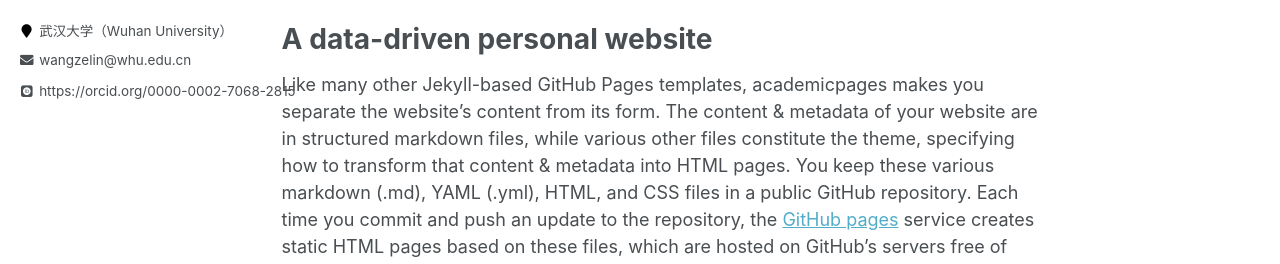
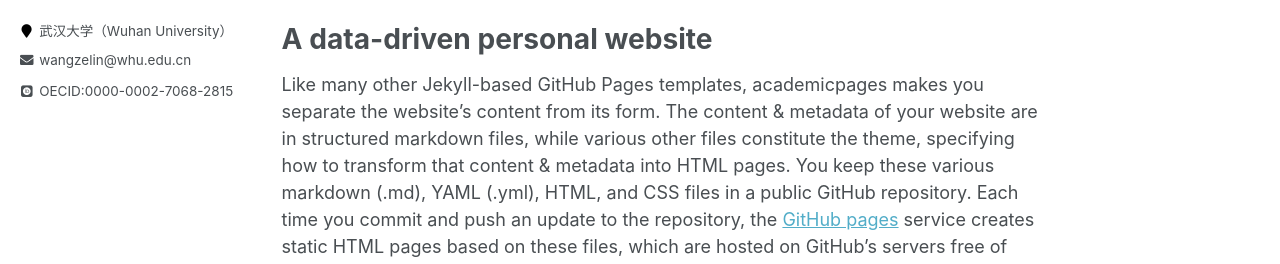
Before and after one commit to ColinWangZelin/colinwangzelin.github.io, a Jekyll site: the page built from _pages/about.md, in a window 1280 px wide. Shown: the part 459-723 px from the top of the page. Built offline with Jekyll 4.4.1, drawn with Linux system fonts in a browser that asks for light colours; some web fonts are replaced.

Commit message:
Update author-profile.html

```diff
--- a/_includes/author-profile.html
+++ b/_includes/author-profile.html
@@ -110,7 +110,7 @@
         <li><a href="{{ author.pubmed }}"><i class="ai ai-pubmed-square ai-fw"></i> PubMed</a></li>
       {% endif %}
       {% if author.orcid %}
-        <li><a href="{{ author.orcid }}"><i class="ai ai-orcid-square ai-fw"></i> https://orcid.org/0000-0002-7068-2815</a></li>
+        <li><a href="{{ author.orcid }}"><i class="ai ai-orcid-square ai-fw"></i> OECID:0000-0002-7068-2815</a></li>
       {% endif %}
       {% if author.impactstory %}
         <li><a href="{{ author.impactstory }}"><i class="ai ai-impactstory ai-fw"></i> Impactstory</a></li>
```
